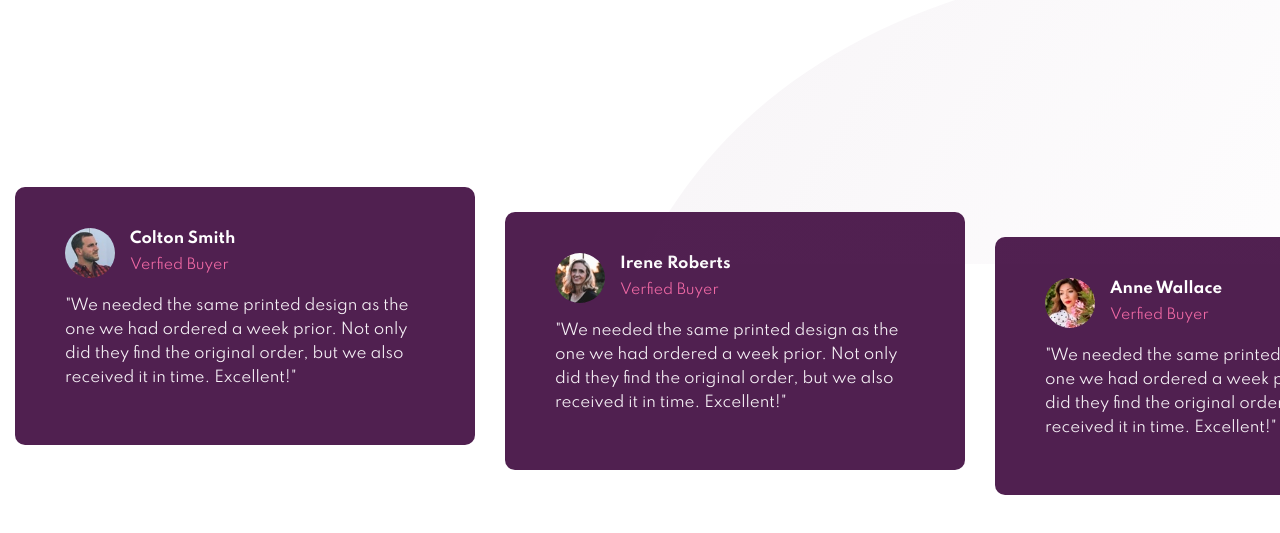
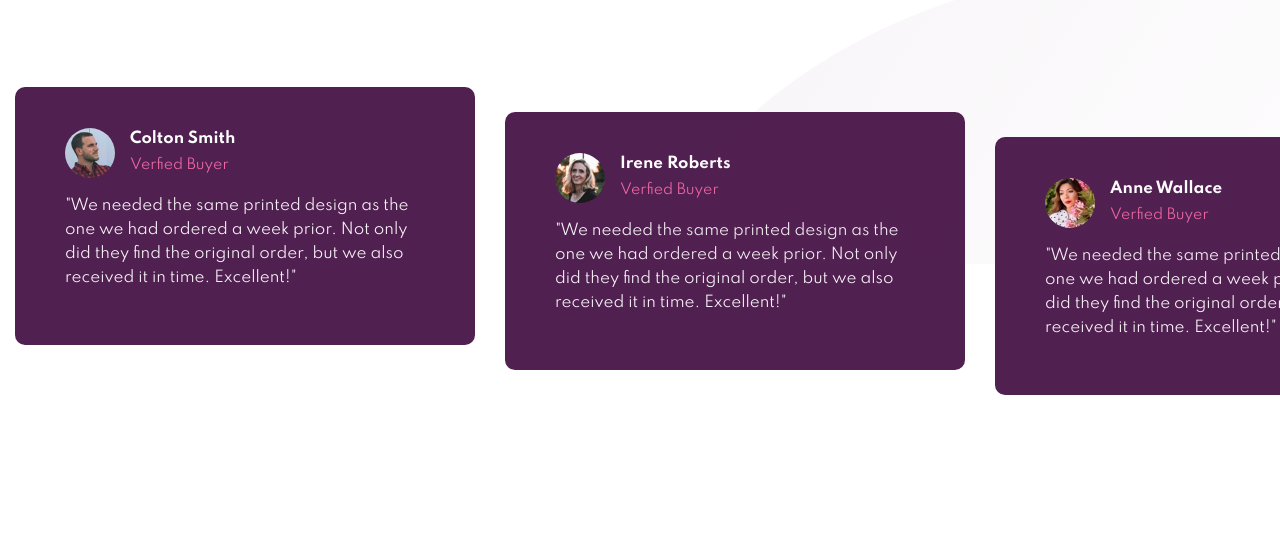
Before and after one commit to Old1337/Social-Proof-Section, a plain HTML site: page index.html in a window 1280 px wide. Shown: the part 409-942 px from the top of the page. After the commit the page ends 879 px from the top, so only its background shows below. Drawn offline with Linux system fonts and the light colour scheme.

Commit message:
fixed some stuff

```diff
--- a/css/main.css
+++ b/css/main.css
@@ -56,8 +56,6 @@ a {
   padding-right: 15px;
   margin-left: auto;
   margin-right: auto;
-  padding-top: 100px;
-  padding-bottom: 100px;
 }
 /* Small */
 @media (min-width: 768px) {
@@ -84,6 +82,8 @@ main.container {
   align-items: center;
   justify-content: center;
   flex-wrap: wrap;
+  padding-top: 100px;
+  padding-bottom: 100px;
 }
 @media (max-width: 767px) {
   main.container {
@@ -173,8 +173,9 @@ h1 {
 }
 article.container {
   display: grid;
-  grid-template-columns: repeat(auto-fit, minmax(300px, 1fr));
+  grid-template-columns: repeat(auto-fit, minmax(250px, 1fr));
   gap: 30px;
+  padding-bottom: 100px;
 }
 article .box {
   display: flex;
```
